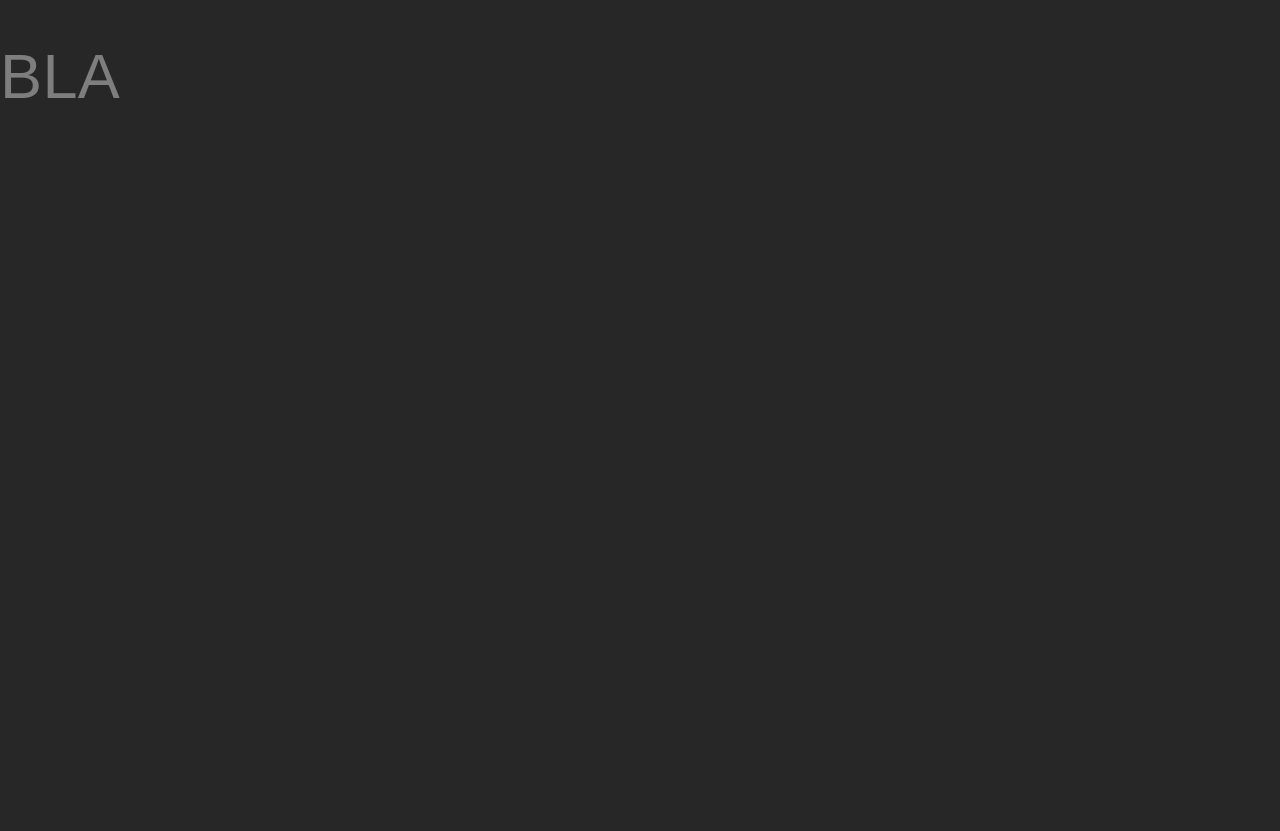
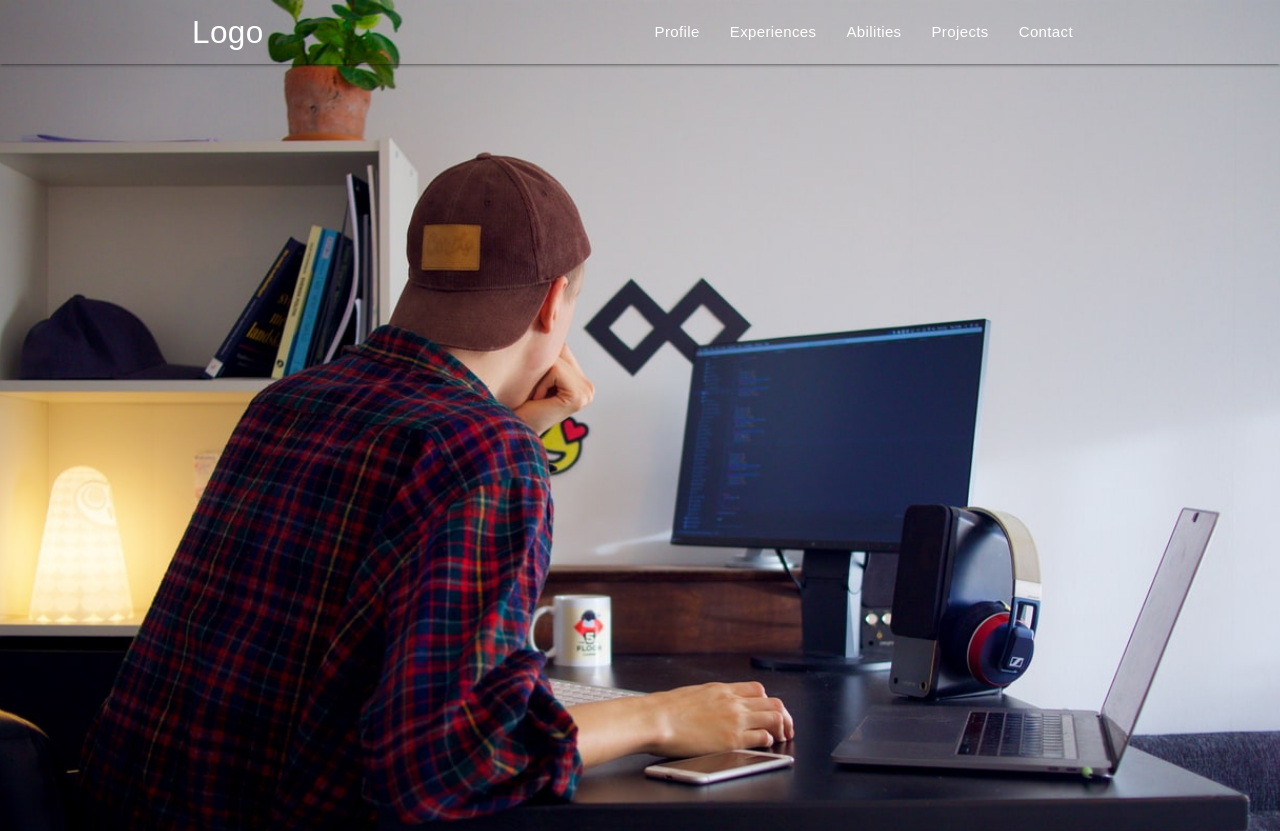
Before and after one commit to mcjordan2002/CV, a plain HTML site: page index.html in a window 1280 px wide. Shown: the top 831 px of the page. Before the commit the page ends 800 px from the top, so only its background shows below. Drawn offline with nearby package versions, Linux system fonts and the light colour scheme.

Commit message:
Header adding

```diff
--- a/index.html
+++ b/index.html
@@ -2,19 +2,20 @@
 <html>
 <head>
 	<title>Jordan Vitou</title>
-	<script src="jquery-2.1.4.js"></script>
-	<meta http-equiv="Content-Type" content="text/html;charset=UTF-8">
+	<meta charset="UTF-8">
+	<meta name="viewport" content="width=device-width, initial-scale=1.0"/>
+	<meta http-equiv="X-UA-Compatible" content="ie=edge">
 	<link rel="stylesheet" href="style.css">
 	<link rel="icon" href="images/icon.png" type="image/x-icon">
 	 <!-- Compiled and minified CSS -->
 	 <link rel="stylesheet" href="https://cdnjs.cloudflare.com/ajax/libs/materialize/1.0.0/css/materialize.min.css">
 	 <!-- Compiled and minified JavaScript -->
-	 <script src="https://cdnjs.cloudflare.com/ajax/libs/materialize/1.0.0/js/materialize.min.js"></script>
-
+	 <link href="https://fonts.googleapis.com/icon?family=Material+Icons" rel="stylesheet">
 
 </head>
 <body>
 
+	<!--					Preloader					-->
 	<div class="preloader-background">
 			<div class="preloader-wrapper big active">
 				<div class="spinner-layer spinner-yellow-only">
@@ -29,12 +30,42 @@
 					</div>
 				</div>
 			</div>
-		</div>
+	</div>
 
-		<div class="main">
-			<h1>BLA</h1>
-		</div>
+	<!--					Header						-->
+	<header>
+		<nav class="nav-wrapper transparent">
+			<div class="container">
+				<a href="" class="brand-logo">Logo</a>
+				<a href="" class="sidenav-trigger" data-target="mobile-menu">
+					<i class="material-icons">menu</i>
+				</a>
+				<ul class="right hide-on-med-and-down">
+						<li><a href="#">Profile</a></li>
+						<li><a href="#">Experiences</a></li>
+						<li><a href="#">Abilities</a></li>
+						<li><a href="#">Projects</a></li>
+						<li><a href="#">Contact</a></li>
+				</ul>
+				<ul class="sidenav grey lighten-2" id="mobile-menu">
+						<li><a href="#">Profile</a></li>
+						<li><a href="#">Experiences</a></li>
+						<li><a href="#">Abilities</a></li>
+						<li><a href="#">Projects</a></li>
+						<li><a href="#">Contact</a></li>
+				</ul>
+			</div>
+		</nav>
+	</header>
+
+	<!--					Javascript					-->
 	<script src="https://code.jquery.com/jquery-3.4.1.min.js"></script>
+	<script src="https://cdnjs.cloudflare.com/ajax/libs/materialize/1.0.0/js/materialize.min.js"></script>
+	<script>
+			$(document).ready(function(){
+				$('.sidenav').sidenav();
+			});
+		</script>
 	<script>
 		document.addEventListener("DOMContentLoaded", function(){
 				$('.preloader-background').delay(1700).fadeOut('slow');
@@ -44,5 +75,6 @@
 					.fadeOut();
 		});
 	</script>
+
 </body>
 </html>
--- a/style.css
+++ b/style.css
@@ -20,3 +20,16 @@ body {
     color: #7e7e7e;
     background: #272727;
 }
+
+header {
+    background: url(images/header.jpeg);
+    background-size: cover;
+    background-position: center;
+    min-height: 1000px;
+}
+
+@media screen and (max-width: 670px) {
+    header {
+        min-height: 500px;
+    }
+}
```
Also changed, not shown: images/header.jpeg (added).
